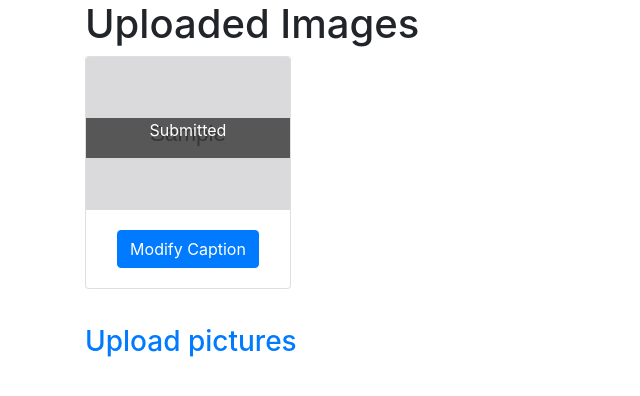
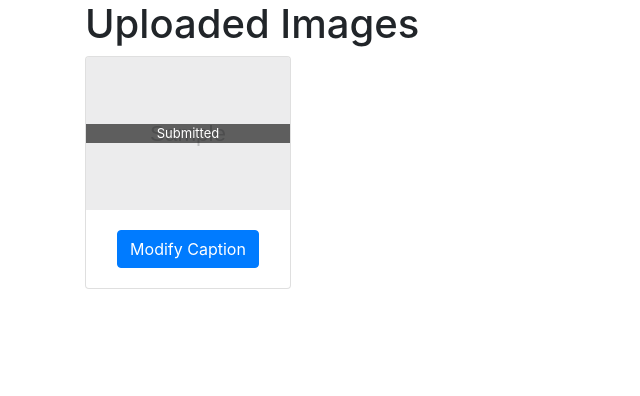
Before and after one commit to alysivji/street-team, a Django app: template streetteam/apps/mediahub/templates/list.html in a window 1280 px wide. Shown: the part 232-628 px from the top of the page, without its empty margins (0-640 px from the left). Run offline with Django 3.2, Linux system fonts and the light colour scheme; tables that the repository leaves empty hold one stand-in row (values such as "Sample post"); the template is opened without the code that fills it: values that come from a table or form of the project are taken from there, most other values are stand-ins (such as "Sample title", 1, 10 or a date in 2020); grey boxes marked "Sample" are stand-in pictures; parts of the project's set-up code (start-up, migrations or seed data) failed here and were passed over; some libraries are stand-ins or nearby versions.

Commit message:
center text box

```diff
--- a/streetteam/apps/mediahub/templates/list.html
+++ b/streetteam/apps/mediahub/templates/list.html
@@ -4,39 +4,37 @@
 
 {% block title %}View Images{% endblock %}
 
+{% block top_loader %}
+{% endblock %}
+
 {% block container %}
 <h1>Uploaded Images</h1>
-
-{% block top_loader %}
-{% endblock %}
 
 <style>
   .box {
     position: relative;
-    display: inline-block;
-    /* Make the width of box same as image */
+    display: flex;
+    flex-direction: row;
+    align-items: center;
+    justify-content: center;
+    z-index: 0;
   }
 
   .box .text {
     position: absolute;
-    z-index: 999;
-    margin: 0 auto;
-    left: 0;
-    right: 0;
+    width: 100%;
     text-align: center;
-    top: 40%;
-    /* Adjust this value to move the positioned div up and down */
+    color: white;
     background: rgba(0, 0, 0, 0.6);
-    /* font-family: Arial, sans-serif; */
-    color: #fff;
-    width: 100%;
-    /* TODO use flexbox to align vertically */
-    /* Set the width of the positioned div */
+    z-index: 2;
+    font-size: small;
   }
 
   img.submitted {
     -webkit-filter: grayscale(85%);
     filter: grayscale(85%);
+    opacity: .5;
+    z-index: 1;
   }
 </style>
 
@@ -49,8 +47,8 @@
         <div class="modal-body">
           {% bootstrap_form caption_image_form show_label=False %}
           <div class="d-flex justify-content-end">
-            <div id="captionCharacterCount" class="float-left">0</div>
-            <div class="float-left">&nbsp;/ 280</div>
+            <div id="captionCharacterCount">0</div>
+            <div>&nbsp;/ 280</div>
           </div>
         </div>
         <div class="modal-footer justify-content-between">
@@ -70,13 +68,10 @@
   {% for picture in object_list %}
   <div class="card" width=100>
     <div class="box">
-      <!-- TODO add class for submitted -->
       <img class="card-img-top img-fluid {% if picture.caption != '' %}submitted{% endif %}"
         src="{{ picture.image.url }}" alt="Card image cap">
       {% if picture.caption != '' %}
-      <div class="text">
-        <p>Submitted</p>
-      </div>
+      <div class="text">Submitted</div>
       {% endif %}
     </div>
     <div class="card-body text-center">
@@ -89,8 +84,9 @@
         <button type="button" class="btn btn-primary" data-toggle="modal" data-target="#exampleModal"
           st-image-uuid="{{ picture.uuid }}" st-image-caption="{{ picture.caption }}">Modify
           Caption</button>
-          <!-- TODO modify should  -->
         {% endif %}
+  <!-- Is there a way to give the textbox focus when the modal loads? -->
+  <!-- TODO show alert when too many characters are submitted -->
       </div>
     </div>
   </div>
@@ -101,10 +97,6 @@
 </div>
 
 <br>
+<script src="{% static 'mediahub/tweet_length.js' %}"></script>
 
-<h3><a href="{% url 'images-upload' %}">Upload pictures</a></h3>
 {% endblock %}
-
-{% block bottom_loader %}
-<script src="{% static 'mediahub/tweet_length.js' %}"></script>
-{% endblock %}
--- a/streetteam/javascript/tweet_length.js
+++ b/streetteam/javascript/scripts/tweet_length.js
@@ -26,7 +26,4 @@
   captionElement.value = caption;
   const result = twitter.parseTweet(caption);
   characterCountElement.innerText = result.weightedLength;
-
-  // Is there a way to give the textbox focus when the modal loads?
-  // TODO show alert when too many characters are submitted
 });
```
Also changed, not shown: 1 other file.
